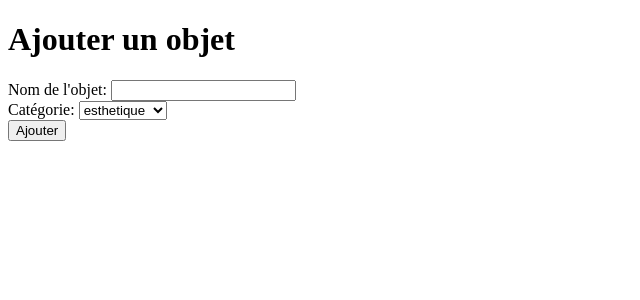
After one commit to Raizen2k/final_project, a PHP site: page /pages/ajouter_objet.php in a window 1280 px wide. The commit adds this page. Shown: the top 300 px of the page, without its empty margins (0-640 px from the left). Run offline with PHP 8.4, Linux system fonts and the light colour scheme; data comes from the database, SQL or seed files in the repository.

Commit message:
ty ary e

```diff
--- a/pages/accueil.php
+++ b/pages/accueil.php
@@ -22,7 +22,7 @@ $liste = getListeCategorie();
 
             <form class="d-flex" action="accueil.php" method="post">
                 <select class="form-select me-2" name="categorie" required>
-                    <option value="" disabled selected>Choisir une catégorie</option>
+                    <option value="0" disabled selected>Choisir une catégorie</option>
                     <?php while ($res = mysqli_fetch_assoc($liste)) { ?>
                         <option value="<?= $res['id_categorie'] ?>">
                             <?= htmlspecialchars($res['nom_categorie']) ?>
@@ -31,6 +31,7 @@ $liste = getListeCategorie();
                 </select>
                 <button type="submit" class="btn btn-outline-primary">Filtrer</button>
             </form>
+            <a href="ajouter_objet.php">Ajouter un objet</a>
         </div>
     </nav>
 
--- /dev/null
+++ b/pages/ajouter_objet.php
@@ -0,0 +1,35 @@
+<?php
+session_start();
+include '../inc/function.php';
+$categories = getListeCategorie();
+?>
+
+<!DOCTYPE html>
+<html lang="en">
+
+<head>
+    <meta charset="UTF-8">
+    <meta name="viewport" content="width=device-width, initial-scale=1.0">
+    <title>Ajouter un objet</title>
+</head>
+
+<body>
+    <h1>Ajouter un objet</h1>
+    <form action="../traitement/traitement_ajout_objet.php" method="post">
+        <div>
+            <label for="nom_objet">Nom de l'objet:</label>
+            <input type="text" id="nom_objet" name="nom_objet" required>
+        </div>
+        <div>
+            <label for="categorie">Catégorie:</label>
+            <select id="categorie" name="categorie" required>
+                <?php while ($row = mysqli_fetch_assoc($categories)) { ?>
+                    <option value='<?=$row['id_categorie']?>'><?= $row['nom_categorie'] ?></option>";
+                <?php } ?>
+            </select>
+        </div>
+        <button type="submit">Ajouter</button>
+    </form>
+</body>
+
+</html>
```
Also changed, not shown: traitement/traitement_ajout.php (added, +8 -0 lines), pages/info_objet.php (added).
